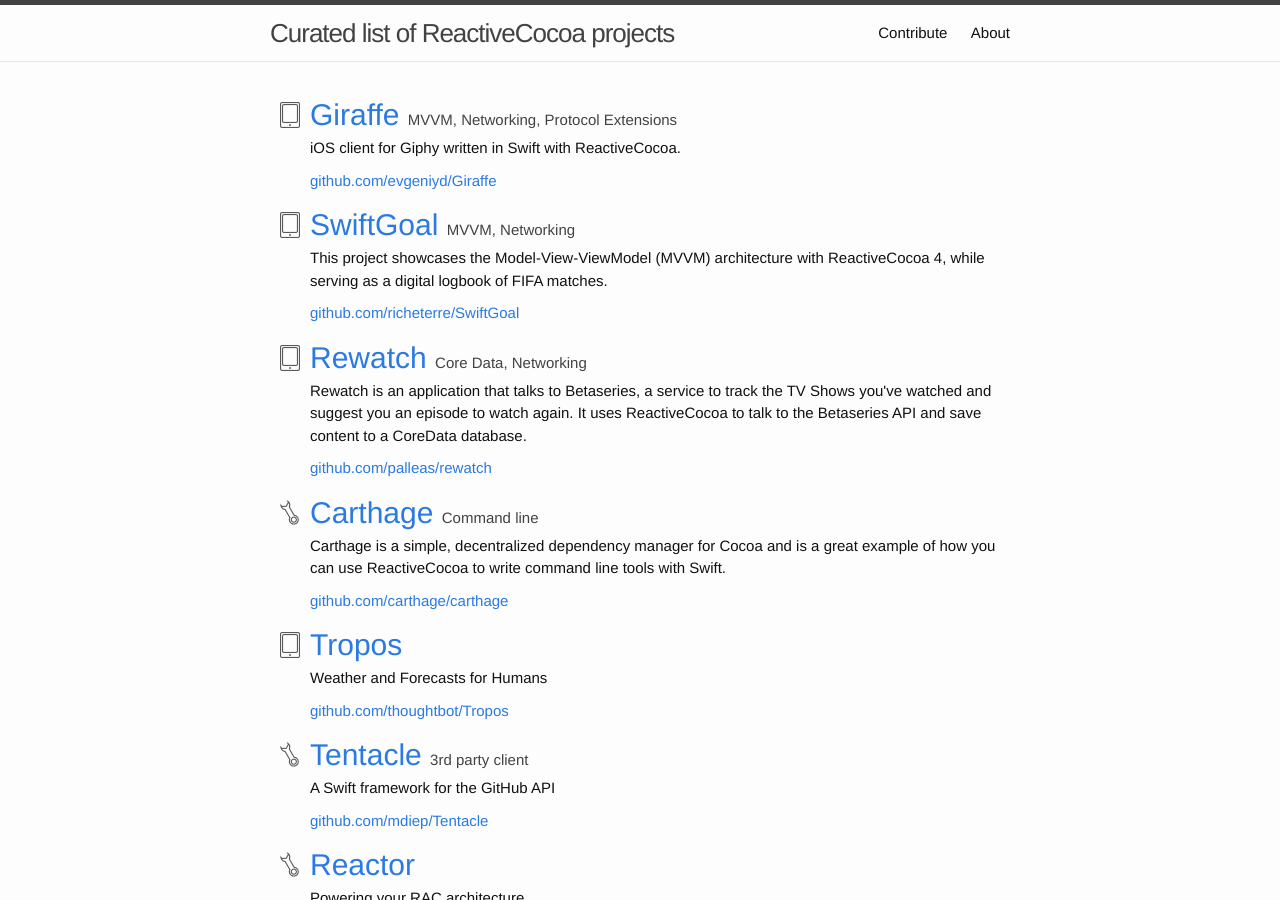
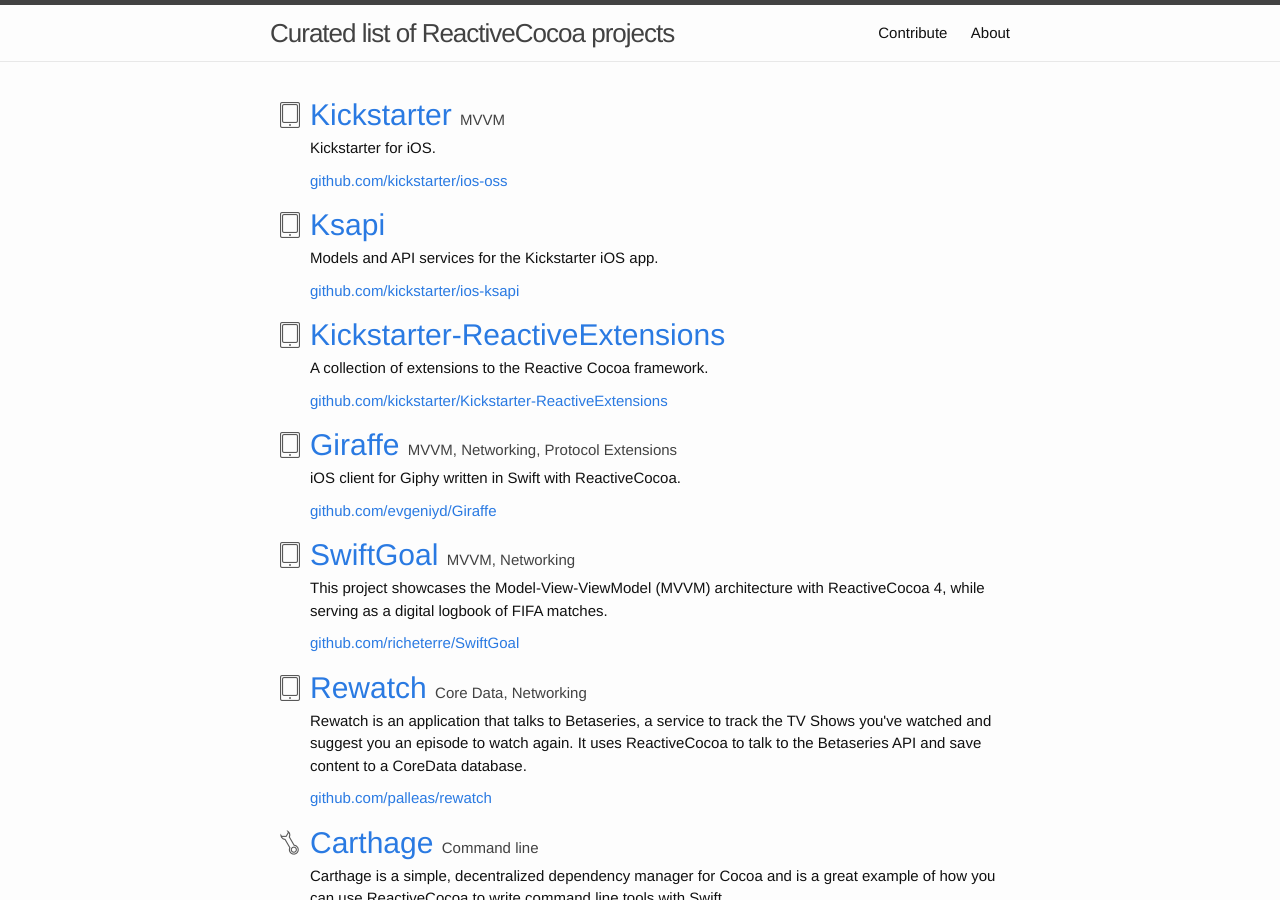
Before and after one commit to RACCommunity/racurated, a Jekyll site: the page built from index.html, in a window 1280 px wide and 900 px high. Built offline with Jekyll 4.4.1, drawn with Linux system fonts in a browser that asks for light colours.

Commit message:
Add Kickstarter projects

```diff
--- a/_data/projects.yml
+++ b/_data/projects.yml
@@ -1,3 +1,19 @@
+- name: Kickstarter
+  description: "Kickstarter for iOS."
+  highlights: [MVVM]
+  type: ios
+  rac_version: 4
+  repo_url: https://github.com/kickstarter/ios-oss
+- name: Ksapi
+  description: "Models and API services for the Kickstarter iOS app."
+  type: ios
+  rac_version: 4
+  repo_url: https://github.com/kickstarter/ios-ksapi
+- name: Kickstarter-ReactiveExtensions
+  description: A collection of extensions to the Reactive Cocoa framework.
+  type: ios
+  rac_version: 4
+  repo_url: https://github.com/kickstarter/Kickstarter-ReactiveExtensions
 - name: Giraffe
   description: "iOS client for Giphy written in Swift with ReactiveCocoa."
   highlights: [MVVM, Networking, Protocol Extensions]
```
